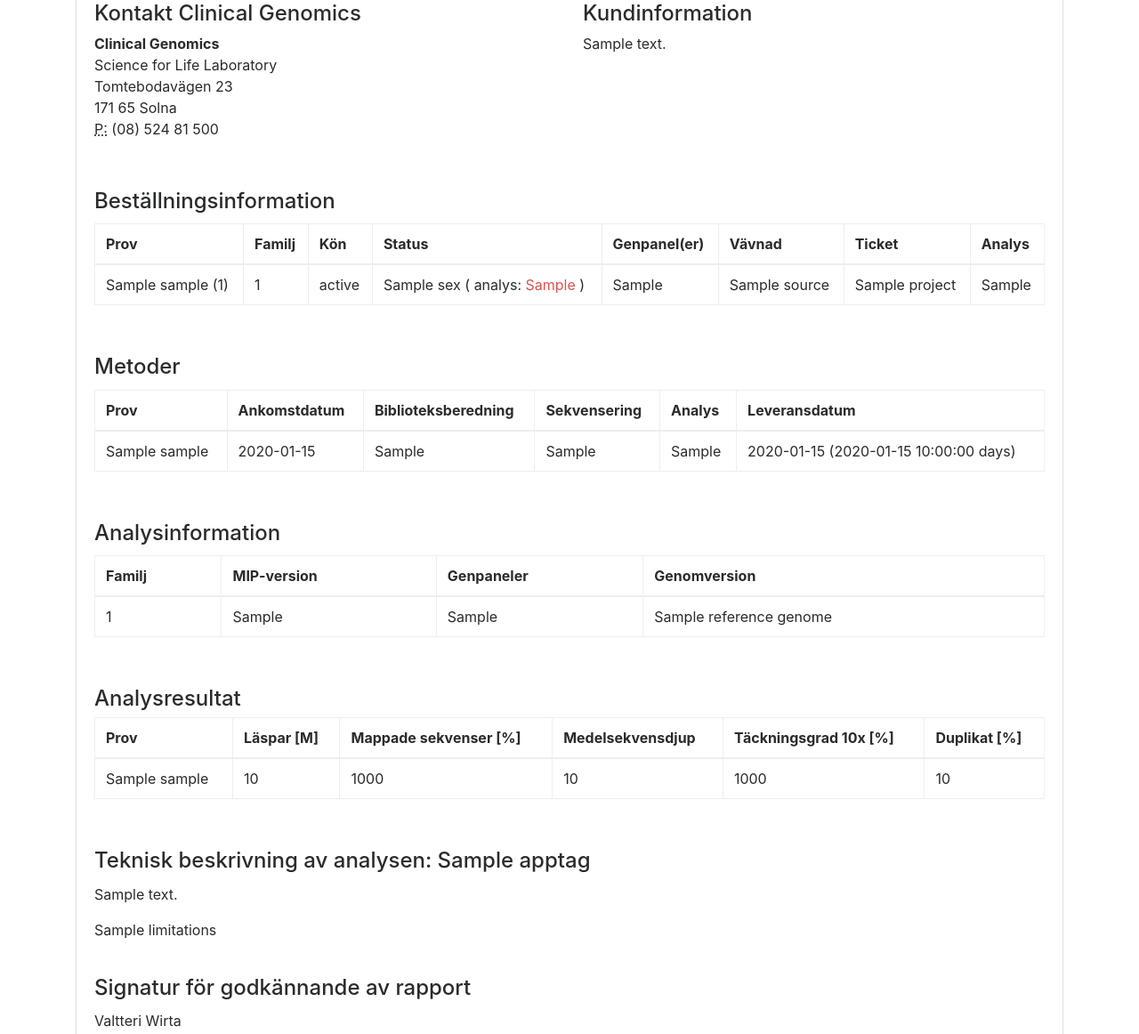
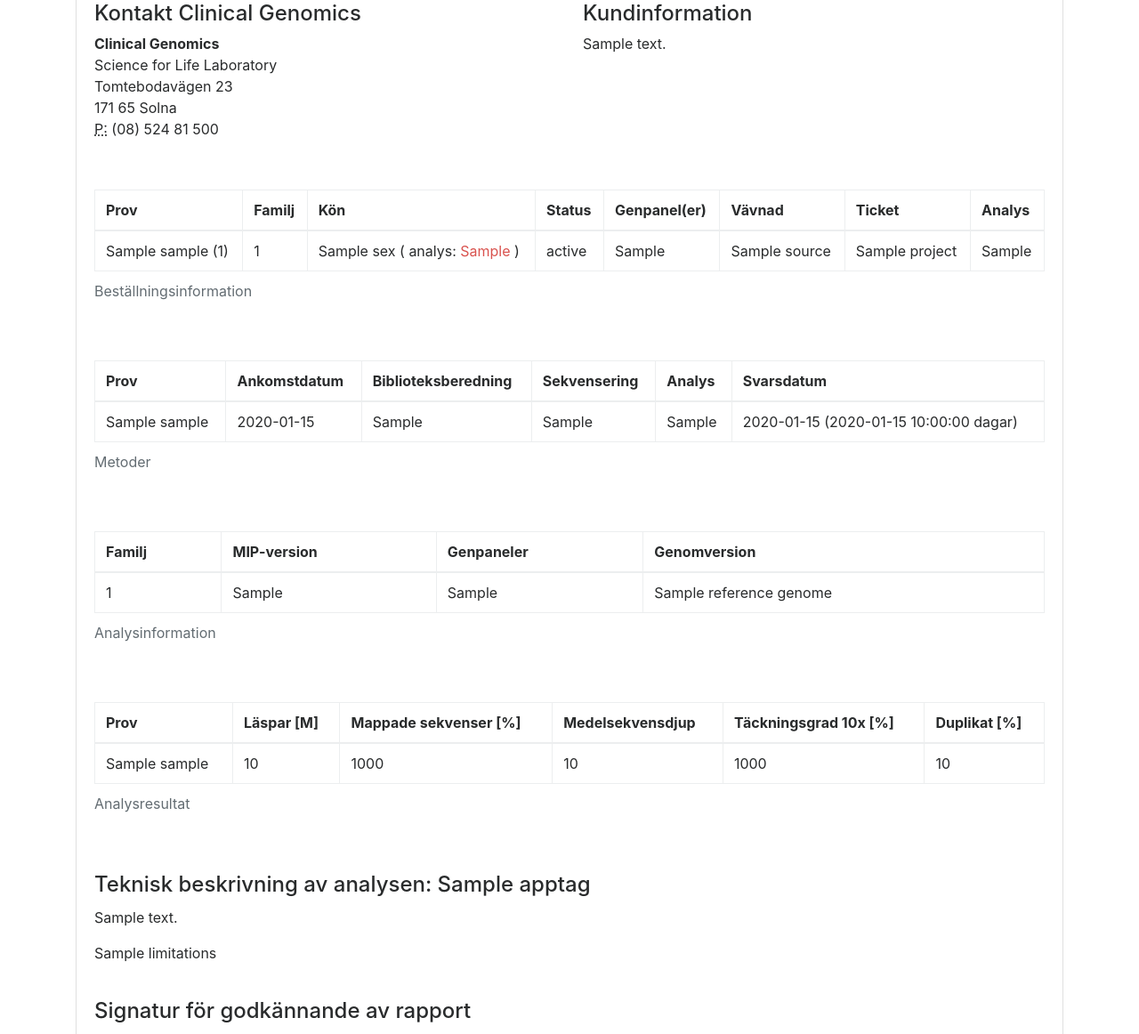
Before and after one commit to Clinical-Genomics/admin, a Flask app: template cgadmin/report/templates/report.html in a window 1280 px wide. Shown: the part 171-1333 px from the top of the page at 89% size. Run offline with Flask 2, Linux system fonts and the light colour scheme; the template is opened without the code that fills it: most values are stand-ins (such as "Sample title", 1, 10 or a date in 2020); parts of the project's set-up code (start-up, migrations or seed data) failed here and were passed over; some libraries are stand-ins or nearby versions.

Commit message:
update report

```diff
--- a/cgadmin/report/core.py
+++ b/cgadmin/report/core.py
@@ -31,6 +31,7 @@ def report(context, in_data):
             method = db.Method.filter_by(document=doc_no,
                                          document_version=doc_version).first()
             sample[method_type] = method
+            sample['project'] = sample['project'].split()[0]
 
         # parse dates into datetime objects
         date_keys = set(['received_at', 'delivery_date'])
--- a/cgadmin/report/templates/bootstrap.html
+++ b/cgadmin/report/templates/bootstrap.html
@@ -13,11 +13,13 @@
   <style>
     @page {
       size: A4;
+      margin-left: 0rem;
+      margin-right: 0rem;
     }
 
     @media print {
       body {
-        font-size: .8rem;
+        font-size: .6rem;
       }
 
       .container {
@@ -30,7 +32,7 @@
       }
 
       .card-block {
-        padding: .5rem 1rem;
+        padding: .3rem 1.25rem;
       }
     }
   </style>
--- a/cgadmin/report/templates/report.html
+++ b/cgadmin/report/templates/report.html
@@ -52,8 +52,8 @@
         </div>
 
         <div class="card-block">
-          <h4 class="card-title">Beställningsinformation</h4>
           <table class="table table-bordered">
+            <caption>Beställningsinformation</caption>
             <thead>
               <tr>
                 <th>Prov</th>
@@ -71,7 +71,6 @@
                 <tr>
                   <td>{{ sample.name }} ({{ sample.id }})</td>
                   <td>{{ family_id }}</td>
-                  <td>{{ sample.status }}</td>
                   <td>
                     {{ sample.sex }}
                     ( analys:
@@ -81,6 +80,7 @@
                         <span class="text-success">{{ sample.sex_predicted }}</span>
                       {% endif %})
                   </td>
+                  <td>{{ sample.status }}</td>
                   <td>{{ gene_panels|join(', ') }}</td>
                   <td>{{ sample.source }}</td>
                   <td>{{ sample.project }}</td>
@@ -92,8 +92,8 @@
         </div>
 
         <div class="card-block">
-          <h4 class="card-title">Metoder</h4>
           <table class="table table-bordered">
+            <caption>Metoder</caption>
             <thead>
               <tr>
                 <th>Prov</th>
@@ -101,7 +101,7 @@
                 <th>Biblioteksberedning</th>
                 <th>Sekvensering</th>
                 <th>Analys</th>
-                <th>Leveransdatum</th>
+                <th>Svarsdatum</th>
               </tr>
             </thead>
             <tbody>
@@ -115,7 +115,7 @@
                   <td>
                     {{ sample.delivery_date.date() if sample.delivery_date }}
                     {% if sample.processing_time %}
-                      ({{ sample.processing_time }} days)
+                      ({{ sample.processing_time }} dagar)
                     {% endif %}
                   </td>
                 </tr>
@@ -125,8 +125,8 @@
         </div>
 
         <div class="card-block">
-          <h4 class="card-title">Analysinformation</h4>
           <table class="table table-bordered">
+            <caption>Analysinformation</caption>
             <thead>
               <th>Familj</th>
               <th>MIP-version</th>
@@ -145,8 +145,8 @@
         </div>
 
         <div class="card-block">
-          <h4>Analysresultat</h4>
           <table class="table table-bordered">
+            <caption>Analysresultat</caption>
             <thead>
               <tr>
                 <th>Prov</th>
```
